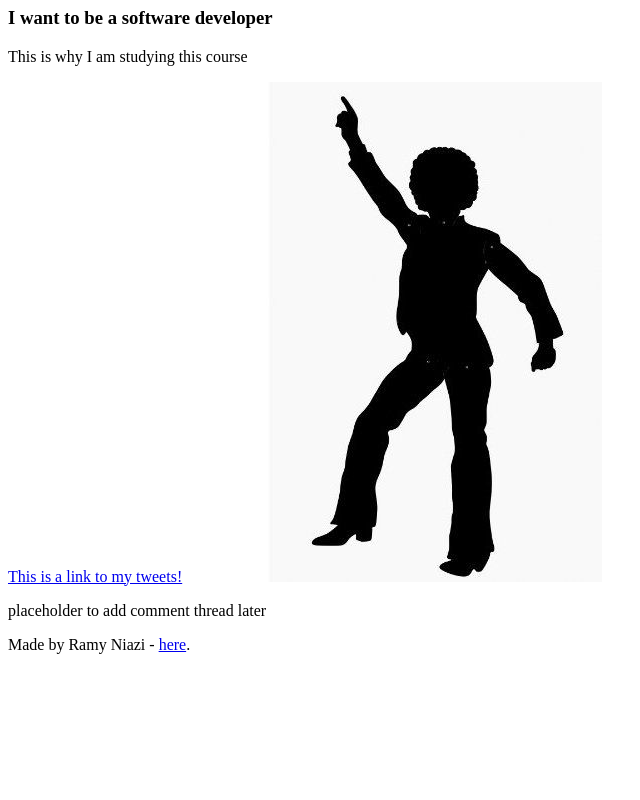
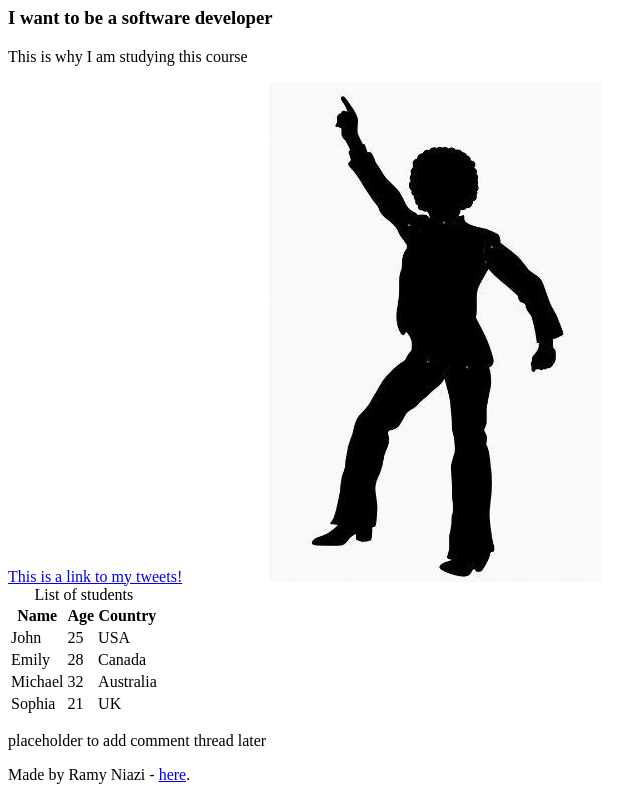
Before and after one commit to ramyniazii/My_First_Portfolio, a plain HTML site: page html_basic/index.html in a window 1280 px wide. Shown: the part 311-1111 px from the top of the page, without its empty margins (0-640 px from the left). Before the commit the page ends 981 px from the top, so only its background shows below. Drawn offline with Linux system fonts and the light colour scheme.

Commit message:
First Commit

```diff
--- a/html_basic/index.html
+++ b/html_basic/index.html
@@ -21,10 +21,42 @@
             <p>ALX is the perfect prgram for me</p>
             <h3>I want to be a software developer</h3>
             <p>This is why I am studying this course</p>
-
             <a href="tweets.html">This is a link to my tweets!</a>
-
             <a href="https://www.youtube.com/watch?v=VbD_kBJc_gI" target="_blank"> <img src="./104b24fd5cefa6ce8c8f57107f3f6660.jpg" alt=""></a>
+        </article>
+        <article>
+            <table>
+                <caption>List of students</caption>
+                <thead>
+                    <tr>
+                        <th>Name</th>
+                        <th>Age</th>
+                        <th>Country</th>
+                    </tr>
+                </thead>
+                <tbody>
+                    <tr>
+                        <td>John</td>
+                        <td>25</td>
+                        <td>USA</td>
+                    </tr>
+                    <tr>
+                        <td>Emily</td>
+                        <td>28</td>
+                        <td>Canada</td>
+                    </tr>
+                    <tr>
+                        <td>Michael</td>
+                        <td>32</td>
+                        <td>Australia</td>
+                    </tr>
+                    <tr>
+                        <td>Sophia</td>
+                        <td>21</td>
+                        <td>UK</td>
+                    </tr>
+                </tbody>
+            </table>
         </article>
         <aside>
             <p>placeholder to add comment thread later</p>
```
Also changed, not shown: portfolio/index.html (+5 -5 lines). Lines whose indentation alone changed are shown as unchanged.
